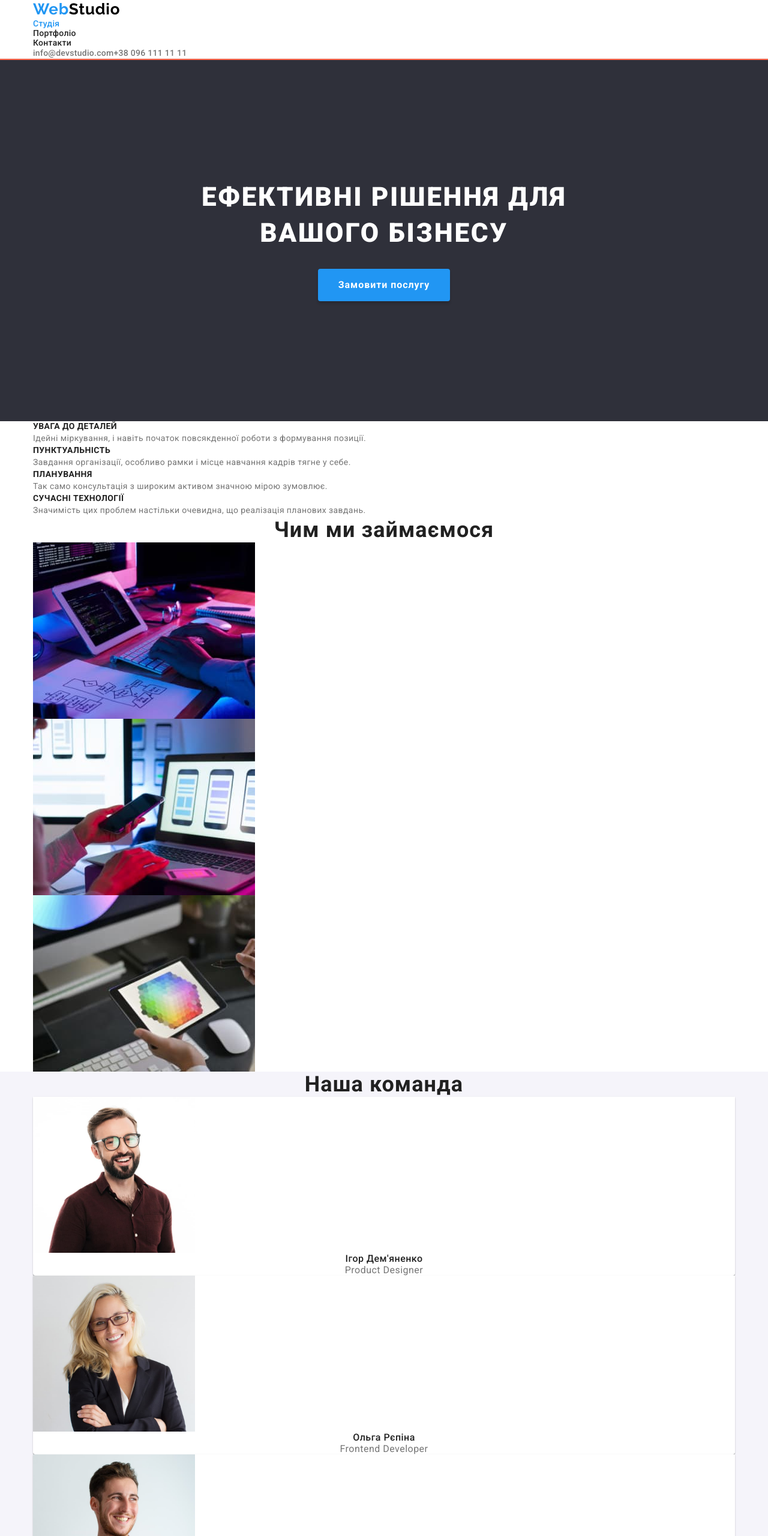
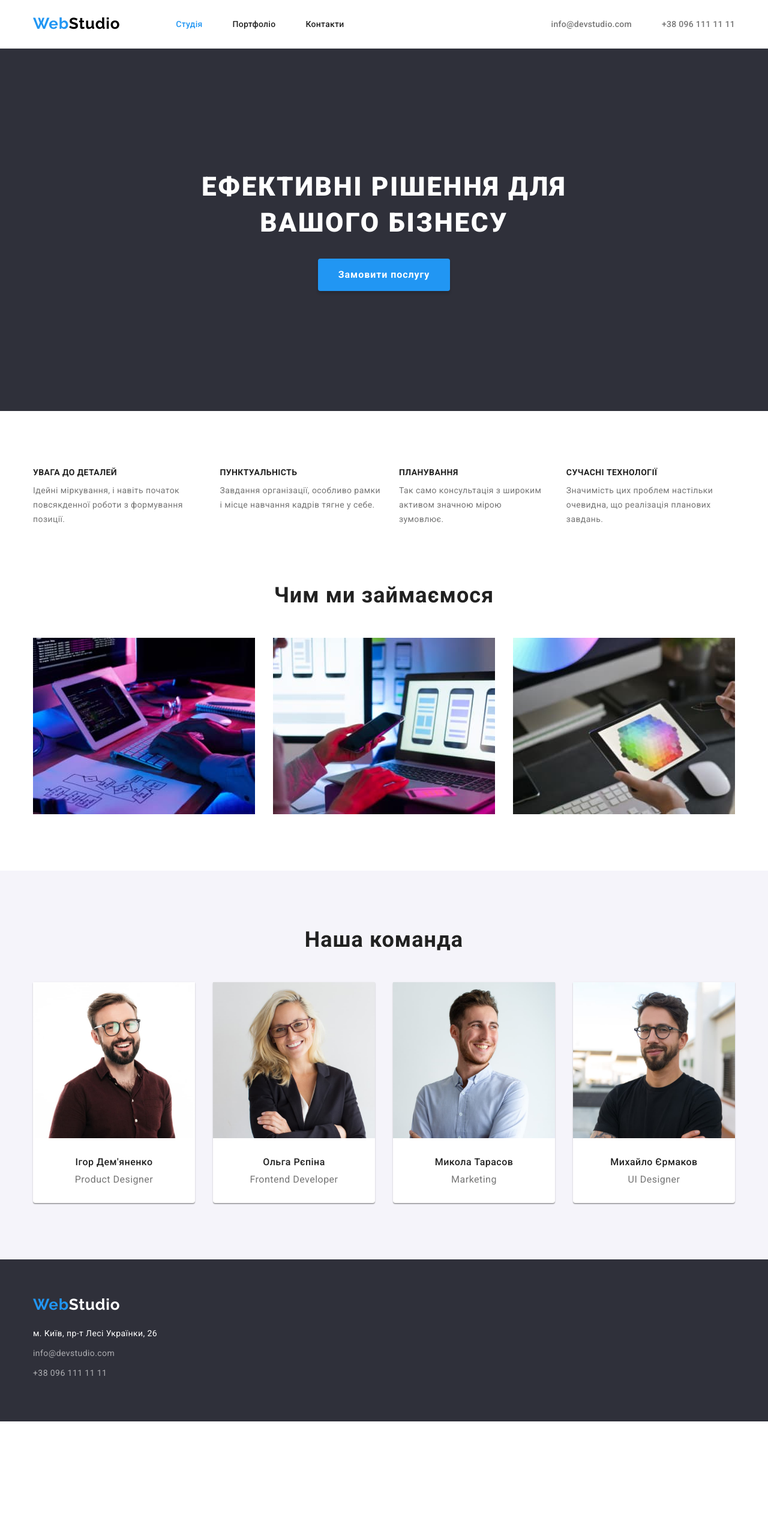
Before and after one commit to NastiaHor/goit-markup-hw-03, a plain HTML site: page index.html in a window 1280 px wide. Shown: the top 2560 px of the page at 60% size. After the commit the page ends 2369 px from the top, so only its background shows below. Drawn offline with nearby package versions, Linux system fonts and the light colour scheme.

Commit message:
Додає розмітку сторінки Студія

```diff
--- a/css/styles.css
+++ b/css/styles.css
@@ -45,10 +45,7 @@ body {
 }
 
 .header {
-    display: flex;
-    /* justify-content: space-between; */
     border-bottom: 1px solid var(--color-grey-border);
-    outline: 2px solid tomato;
 }
 
 .container {
@@ -59,14 +56,24 @@ body {
     /* outline: 2px solid tomato; */
 }
 
+.header-container {
+    display: flex;
+    justify-content: space-between;
+}
+
 .nav-box {
-    display: inline;
-    padding-top: 24px;
-    padding-bottom: 25px;
+    display: flex;
+}
+
+.header-list {
+    display: flex;
+    margin-left: 93px;
+    gap: 50px;
 }
 
 .nav-contacts {
     display: flex;
+    gap: 50px;
 }
 
 .logo {
@@ -76,6 +83,8 @@ body {
     line-height: calc(31 / 26);
     letter-spacing: 0.03em;
     color: var(--color-blue-main);
+    padding-top: 24px;
+    padding-bottom: 25px;
 }
 
 .logo:hover,
@@ -108,7 +117,9 @@ text-decoration: underline var(--color-blue-accent);
     line-height: calc(16/14);
     letter-spacing: 0.02em;
     color: var(--color-black-main);
-    display: flex;
+    display: inline-block;
+    padding-top: 32px;
+    padding-bottom: 32px;
 }
 
 .nav-list:hover,
@@ -126,6 +137,9 @@ text-decoration: underline var(--color-blue-accent);
     line-height: calc(16 / 14);
     letter-spacing: 0.02em;
     color: inherit;
+    display: inline-block;
+    padding-top: 32px;
+    padding-bottom: 32px;
 }
 
 .nav-link:hover,
@@ -152,12 +166,10 @@ text-decoration: underline var(--color-blue-accent);
     letter-spacing: 0.06em;
     text-transform: uppercase;
     color: var(--color-white-main);
-    /* margin-left: auto;
-    margin-right: auto; */
+    margin-left: auto;
+    margin-right: auto;
     margin-bottom: 30px;
-    margin-left: 237px;
-    margin-right: 237px;
-    width: 696px;
+    max-width: 696px;
 }
 
 .hero-btn {
@@ -173,8 +185,6 @@ text-decoration: underline var(--color-blue-accent);
     line-height: calc(30/16);
     text-align: center;
     letter-spacing: 0.06em;
-    /* margin-left: auto;
-    margin-right: auto; */
     min-width: 216px;
     padding: 10px 32px;
 }
@@ -199,6 +209,15 @@ text-decoration: underline var(--color-blue-accent);
     margin: -1px;
 }
 
+.benefits-list {
+    display: flex;
+    gap: 30px;
+}
+
+.benefits-item {
+    flex-basis: calc((100%-90px)/4);
+}
+
 .benefits-title {
     font-weight: 700;
     font-size: 14px;
@@ -206,12 +225,26 @@ text-decoration: underline var(--color-blue-accent);
     letter-spacing: 0.03em;
     text-transform: uppercase;
     color: var(--color-black-main);
+    margin-bottom: 10px;
 }
 
 .benefits-p {
     font-size: 14px;
     line-height: calc(24 / 14);
     letter-spacing: 0.03em;
+}
+
+.section-what-do-we-do {
+    padding-top: 0px;
+}
+
+.container-what-do-we-do {
+    display: flex;
+    gap: 30px;
+}
+
+.what-do-we-do-img {
+    flex-basis: calc((100%-60px)/3);
 }
 
 .what-do-we-do-h{
@@ -221,6 +254,7 @@ text-decoration: underline var(--color-blue-accent);
     text-align: center;
     letter-spacing: 0.03em;
     color: var(--color-black-main);
+    margin-bottom: 50px;
 }
 
 .our-team {
@@ -233,12 +267,25 @@ text-decoration: underline var(--color-blue-accent);
     text-align: center;
     letter-spacing: 0.03em;
     color: var(--color-black-main);
+    margin-bottom: 50px;
+}
+
+.our-team-list {
+    display: flex;
+    gap: 30px;
 }
 
 .our-team-box {
     background: var(--color-white-main);
     box-shadow: 0px 1px 3px rgba(0, 0, 0, 0.12), 0px 1px 1px rgba(0, 0, 0, 0.14), 0px 2px 1px rgba(0, 0, 0, 0.2);
     border-radius: 0px 0px 4px 4px;
+    flex-basis: calc((100%-90px)/4);
+    max-width: 270px;
+}
+
+.our-team-box-part {
+    padding-top: 30px;
+    padding-bottom: 30px;
 }
 
 .our-team-h3 {
@@ -248,6 +295,7 @@ text-decoration: underline var(--color-blue-accent);
     text-align: center;
     letter-spacing: 0.03em;
     color: var(--color-black-main);
+    margin-bottom: 10px;
 }
 
 .our-team-p {
@@ -262,29 +310,59 @@ text-decoration: underline var(--color-blue-accent);
     background-color: var(--color-background-grey);
 }
 
-.logo-part-footer {
+.logo-footer {
     font-family: 'Raleway', sans-serif;
     font-weight: 700;
     font-size: 26px;
     line-height: calc(31 / 26);
     letter-spacing: 0.03em;
+    color: var(--color-blue-main);
+    display: inline-block;
+    padding-top: 60px;
+    padding-bottom: 20px;
+}
+
+.logo-footer:hover,
+.logo-footer:focus,
+.logo-part-footer:hover,
+.logo-part-footer:focus {
+text-decoration: underline var(--color-blue-accent);
+}
+
+.address-box{
+    min-width: 231px;
+}
+
+.logo-part-footer {
+    font-weight: 700;
+    font-family: 'Raleway', sans-serif;
+    line-height: calc(31 / 26);
+    font-size: 26px;
+    letter-spacing: 0.03em;
     color: var(--color-white-main);
-    }
+}
 
 .adress-inf {
     font-size: 14px;
     line-height: calc(24 / 14);
     letter-spacing: 0.03em;
     color: var(--color-grey-address);
+    display: inline-block;
+    margin-bottom: 9px;
 }
 
 .adress-inf:hover,
 .adress-inf:focus {
     color: var(--color-blue-main);
+    text-decoration: underline var(--color-blue-accent);
 }
 
 .address-accent {
 color: var(--color-white-main);
+}
+
+.footer-tel {
+    padding-bottom: 60px;
 }
 
 .portfolio-filter-btn {
--- a/index.html
+++ b/index.html
@@ -23,12 +23,12 @@
 
   <body>
     <header class="header">
-      <div class="container">
+      <div class="container header-container">
         <nav class="nav-box">
           <a href="./index.html" lang="en" class="logo link"
             >Web<span class="logo-part">Studio</span></a
           >
-          <ul class="list">
+          <ul class="list header-list">
             <li>
               <a href="./index.html" class="link nav-list current">Студія</a>
             </li>
@@ -39,12 +39,12 @@
           </ul>
         </nav>
         <ul class="list nav-contacts">
-          <li>
+          <li class="">
             <a href="mailto:info@devstudio.com" class="link nav-link"
               >info@devstudio.com</a
             >
           </li>
-          <li>
+          <li class="">
             <a href="tel:+380961111111" class="link nav-link"
               >+38 096 111 11 11</a
             >
@@ -61,31 +61,31 @@
         </div>
       </section>
 
-      <section>
+      <section class="section">
         <div class="container">
           <h2 class="visually-hidden">Наші переваги</h2>
-          <ul class="list">
-            <li>
+          <ul class="list benefits-list">
+            <li class="benefits-item">
               <h3 class="benefits-title">Увага до деталей</h3>
               <p class="benefits-p">
                 Ідейні міркування, і навіть початок повсякденної роботи з
                 формування позиції.
               </p>
             </li>
-            <li>
+            <li class="benefits-item">
               <h3 class="benefits-title">Пунктуальність</h3>
               <p class="benefits-p">
                 Завдання організації, особливо рамки і місце навчання кадрів
                 тягне у себе.
               </p>
             </li>
-            <li>
+            <li class="benefits-item">
               <h3 class="benefits-title">Планування</h3>
               <p class="benefits-p">
                 Так само консультація з широким активом значною мірою зумовлює.
               </p>
             </li>
-            <li>
+            <li class="benefits-item">
               <h3 class="benefits-title">Сучасні технології</h3>
               <p class="benefits-p">
                 Значимість цих проблем настільки очевидна, що реалізація
@@ -96,10 +96,10 @@
         </div>
       </section>
 
-      <section>
+      <section class="section section-what-do-we-do">
         <div class="container">
           <h2 class="what-do-we-do-h">Чим ми займаємося</h2>
-          <ul class="list">
+          <ul class="list container-what-do-we-do">
             <li>
               <img
                 src="./images/what-do-we-do-1.jpg"
@@ -128,10 +128,10 @@
         </div>
       </section>
 
-      <section class="our-team">
+      <section class="section our-team">
         <div class="container">
           <h2 class="our-team-h2">Наша команда</h2>
-          <ul class="list">
+          <ul class="list our-team-list">
             <li class="our-team-box">
               <img
                 src="./images/our-team-1.jpg"
@@ -139,8 +139,10 @@
                 width="270"
                 height="260"
               />
+              <div class="our-team-box-part">
                 <h3 class="our-team-h3">Ігор Дем'яненко</h3>
                 <p lang="en" class="our-team-p">Product Designer</p>
+              </div>
             </li>
             <li class="our-team-box">
               <img
@@ -149,8 +151,10 @@
                 width="270"
                 height="260"
               />
+              <div class="our-team-box-part">
                 <h3 class="our-team-h3">Ольга Рєпіна</h3>
                 <p lang="en" class="our-team-p">Frontend Developer</p>
+              </div>
             </li>
             <li class="our-team-box">
               <img
@@ -159,8 +163,10 @@
                 width="270"
                 height="260"
               />
+              <div class="our-team-box-part">
                 <h3 class="our-team-h3">Микола Тарасов</h3>
                 <p lang="en" class="our-team-p">Marketing</p>
+              </div>
             </li>
             <li class="our-team-box">
               <img
@@ -169,8 +175,10 @@
                 width="270"
                 height="260"
               />
+              <div class="our-team-box-part">
                 <h3 class="our-team-h3">Михайло Єрмаков</h3>
                 <p lang="en" class="our-team-p">UI Designer</p>
+              </div>
             </li>
           </ul>
         </div>
@@ -179,7 +187,7 @@
 
     <footer class="footer-box">
       <div class="container">
-        <a href="./index.html" lang="en" class="logo link"
+        <a href="./index.html" lang="en" class="logo-footer link"
           >Web<span class="logo-part-footer">Studio</span></a
         >
         <address class="address-box">
@@ -199,7 +207,7 @@
               >
             </li>
             <li>
-              <a href="tel:+380961111111" class="link adress-inf"
+              <a href="tel:+380961111111" class="link adress-inf footer-tel"
                 >+38 096 111 11 11</a
               >
             </li>
```
Lines whose indentation alone changed are shown as unchanged.
